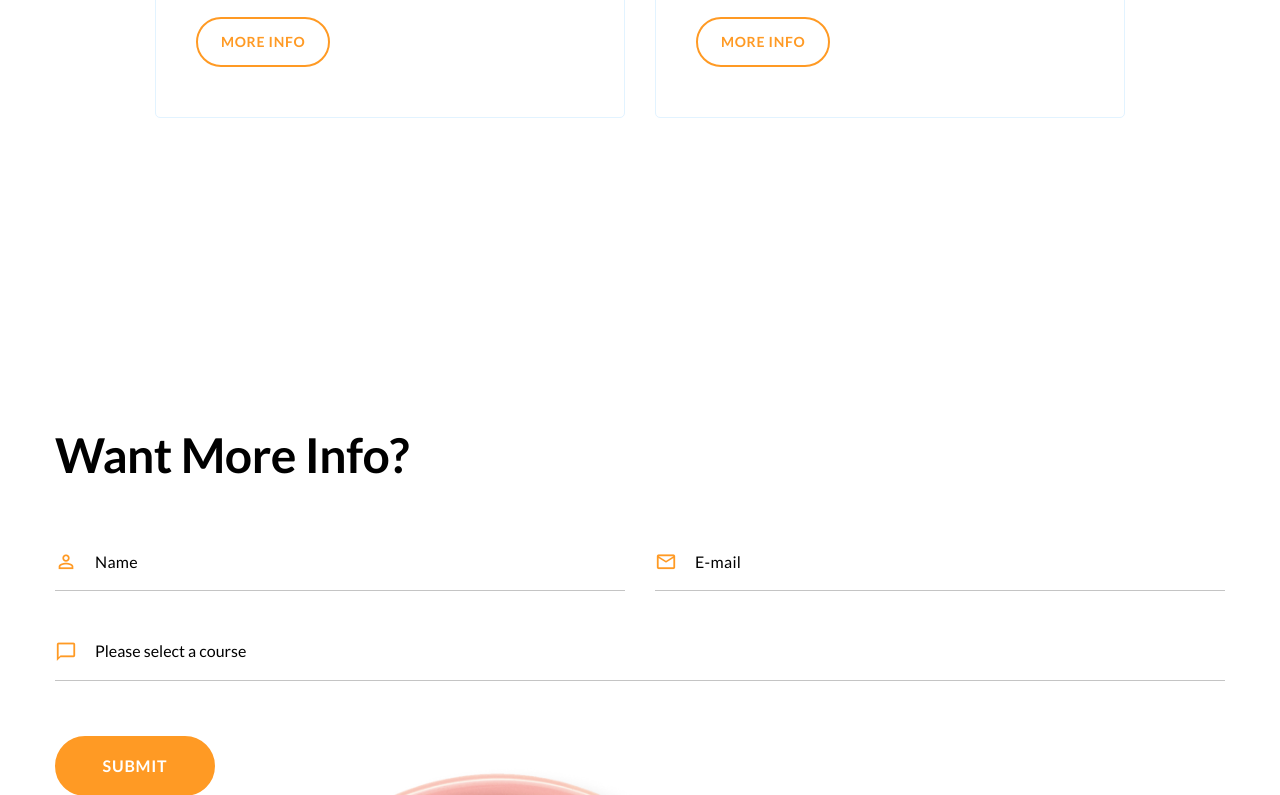
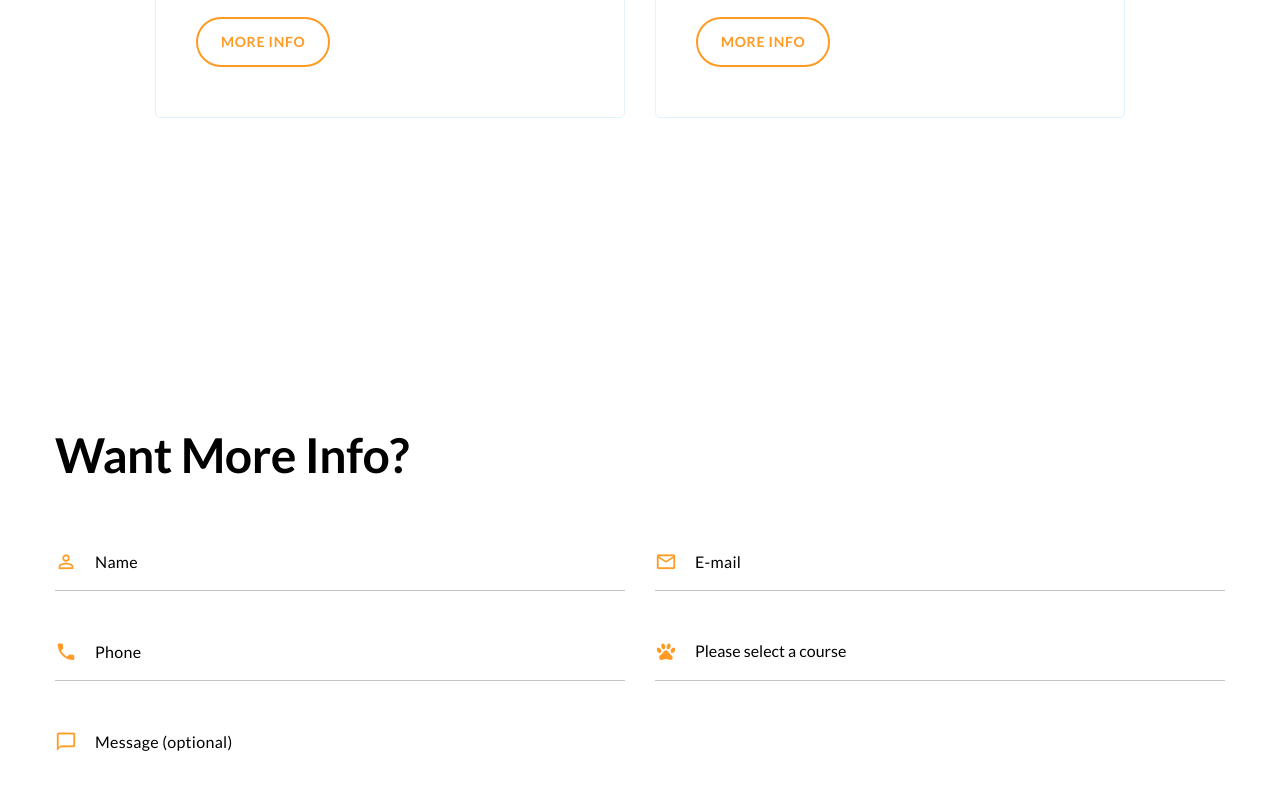
Before and after one commit to Pawpawpetspa/Pawpawpetspa.github.io, a plain HTML site: page index.html in a window 1280 px wide. Shown: the part 2005-2800 px from the top of the page. Drawn offline with Linux system fonts and the light colour scheme; a web font is replaced by a local one.

Commit message:
Add phone input and message textarea

```diff
--- a/index.html
+++ b/index.html
@@ -390,13 +390,28 @@
                 <div class="icon form-icon mdi mdi-email-outline text-primary"></div>
               </div>
             </div>
-            <div class="col-12">
+            <div class="col-lg-6">
               <div class="form-wrap form-wrap-icon">
-                <select class="form-input" id="contact-message" name="$course" data-constraints="@Required">
+                <input class="form-input" id="contact-phone" type="tel" name="$phone"
+                  data-constraints="@Phone @Required">
+                <label class="form-label" for="contact-phone">Phone</label>
+                <div class="icon form-icon mdi mdi-phone text-primary"></div>
+              </div>
+            </div>
+            <div class="col-lg-6">
+              <div class="form-wrap form-wrap-icon">
+                <select class="form-input" id="select-course" name="$course" data-constraints="@Required">
                   <option value="" disabled selected>Please select a course</option>
                   <option value="12-Week Course">12-Week Bootcamp</option>
                   <option value="1-Day Course">1-Day Workshop</option>
                 </select>
+                <div class="icon form-icon mdi mdi-paw text-primary"></div>
+              </div>
+            </div>
+            <div class="col-12">
+              <div class="form-wrap form-wrap-icon">
+                <label class="form-label rd-input-label" for="contact-message">Message (optional)</label>
+                <textarea class="form-input" id="contact-message" name="$message"></textarea>
                 <div class="icon form-icon mdi mdi-message-outline text-primary"></div>
               </div>
             </div>
```
